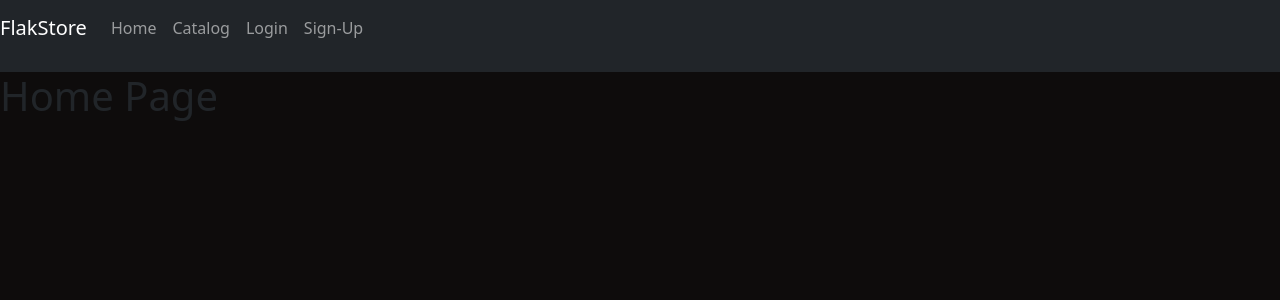
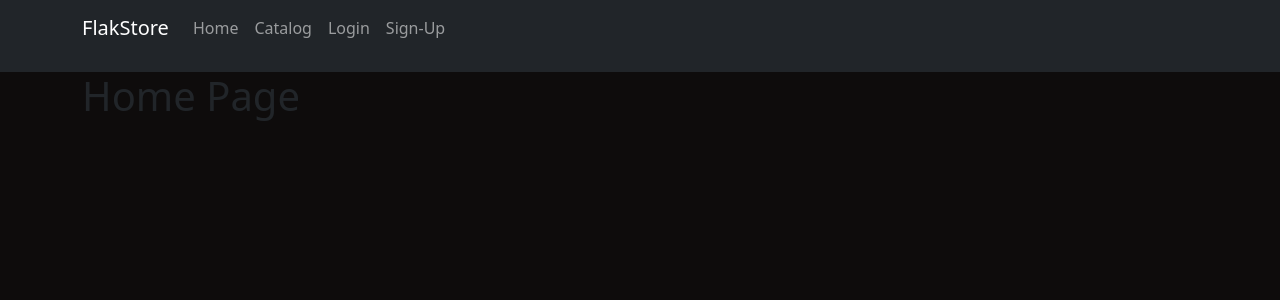
Before and after one commit to fronomenal/flask_sql_store, a Flask app: page / in a window 1280 px wide. Shown: the top 300 px of the page. Run offline with Flask 2, Linux system fonts and the light colour scheme; some libraries are stand-ins or nearby versions.

Commit message:
added padding to all pages

```diff
--- a/app/templates/base.html
+++ b/app/templates/base.html
@@ -15,9 +15,10 @@
     {% endblock %}
 </head>
 <body>
-
+    <header>
         <nav class="navbar navbar-expand-md navbar-dark bg-dark">
-        <a class="navbar-brand" href="#">FlakStore</a>
+            <div class="container">
+                <a class="navbar-brand" href="{{ url_for('index') }}">FlakStore</a>
                 <button class="navbar-toggler" type="button" data-toggle="collapse" data-target="#navbarNav">
                     <span class="navbar-toggler-icon"></span>
                 </button>
@@ -39,8 +40,10 @@
                         </li>
                     </ul>
                 </div>
+            </div>
         </nav>
-      <nav class="navbar navbar-expand-md navbar-dark bg-dark">
+    </header>
+    <aside class="navbar navbar-expand-md navbar-dark bg-dark">
             {% with msg = get_flashed_messages(with_categories=true) %}
                 {% if msg %}
                     {% for c, m in msg %}
@@ -51,10 +54,12 @@
                     {% endfor %}
                 {% endif %}
             {% endwith %}
-      </nav>
+    </aside>
 
+        <main class="container">
             {% block main %}
             {% endblock %}
+        </main>
 
     <footer></footer>
 </body>
```
Lines whose indentation alone changed are shown as unchanged.
